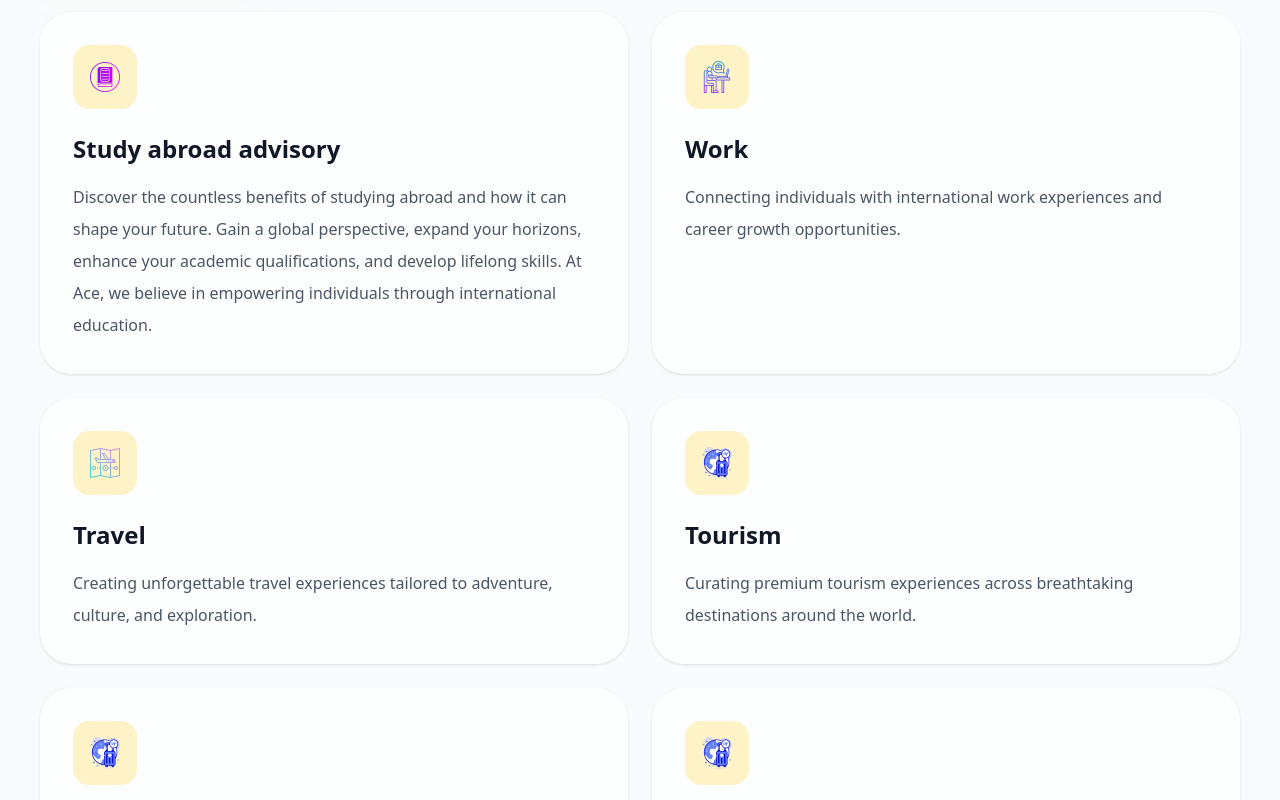
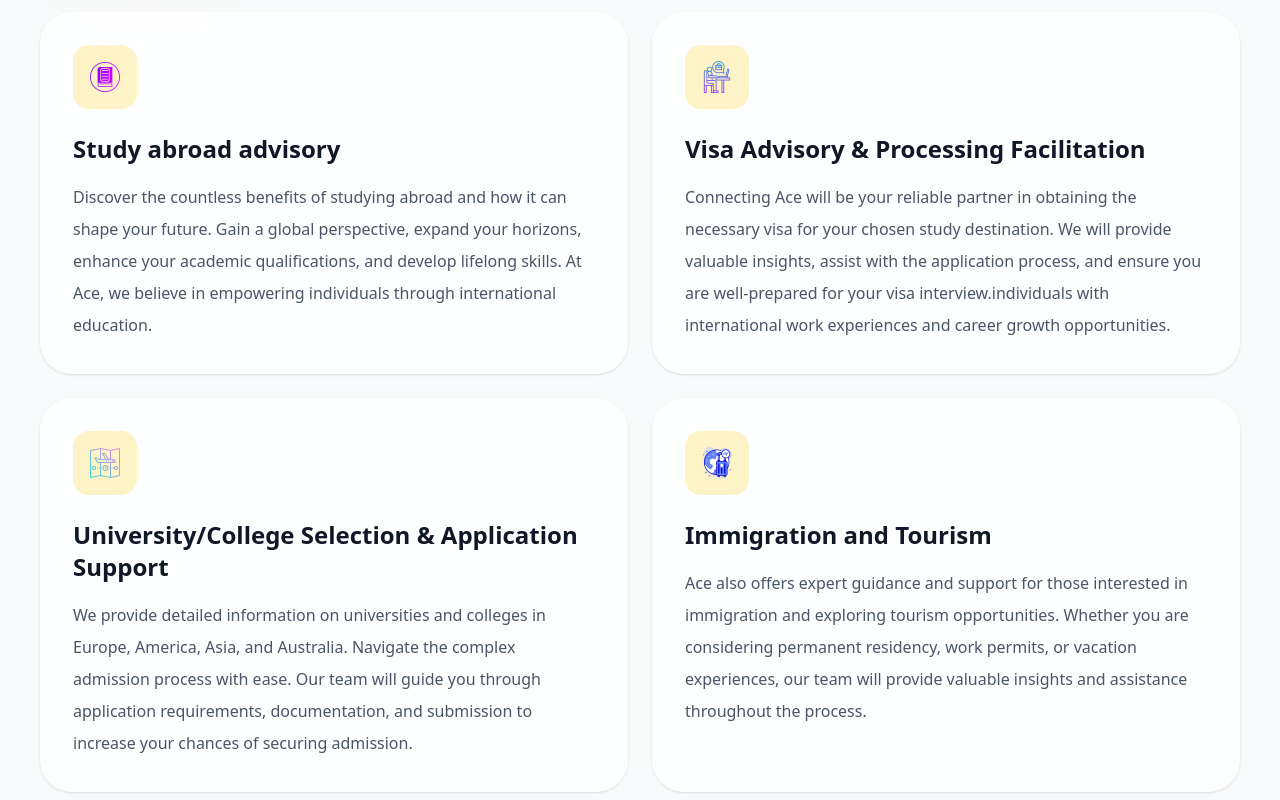
Before and after one commit to Jessica-Agorye/Ace-Edu, a React (Vite) app: page / in a window 1280 px wide. Shown: the part 1220-2020 px from the top of the page. Built offline with nearby package versions, Linux system fonts and the light colour scheme.

Commit message:
changed the location of services data and then created a sub page for services details

```diff
--- a/src/App.tsx
+++ b/src/App.tsx
@@ -2,6 +2,7 @@ import { Routes, Route } from "react-router-dom";
 import MainLayout from "./layouts/MainLayout";
 import Home from "./pages/Home";
 import ServicesPage from "./pages/ServicesPage";
+import ServiceDetails from "./pages/ServiceDetails";
 import GetStarted from "./components/GetStarted";
 import BookCall from "./components/BookCall";
 import Pricing from "./sections/Pricing";
@@ -15,6 +16,7 @@ const App = () => {
       <Route element={<MainLayout />}>
         <Route path="/" element={<Home />} />
         <Route path="/services" element={<ServicesPage />} />
+        <Route path="/services/:serviceId" element={<ServiceDetails />} />
         <Route path="/pricing" element={<Pricing />} />
         <Route path="/faq" element={<FAQ />} />
         <Route path="/get-started" element={<GetStarted />} />
--- /dev/null
+++ b/src/data/servicesData.ts
@@ -0,0 +1,38 @@
+export type Service = {
+  service: string;
+  title: string;
+  image: string;
+  description: string;
+  more: string;
+  points: string[];
+};
+
+export const servicesData = [
+  {
+    service: "security",
+    title: "Security",
+    image: "/images/travel1.jpg",
+    description: "....",
+    more: "....",
+    points: ["24/7 support", "Verified partners"],
+
+    subServices: [
+      {
+        id: "travel-security",
+        title: "Travel Security",
+        description: "Full protection during travel.",
+        requirements: [
+          "Valid passport",
+          "Travel insurance",
+          "Emergency contact details",
+        ],
+      },
+      {
+        id: "document-security",
+        title: "Document Security",
+        description: "Secure handling of sensitive documents.",
+        requirements: ["Identity verification", "Signed authorization form"],
+      },
+    ],
+  },
+];
--- /dev/null
+++ b/src/pages/ServiceDetails.tsx
@@ -0,0 +1,69 @@
+import { useParams, Link } from "react-router-dom";
+import { servicesData } from "../data/servicesData";
+import { motion } from "framer-motion";
+
+const ServiceDetails = () => {
+  const { serviceId } = useParams();
+
+  const service = servicesData.find((s) => s.service === serviceId);
+
+  if (!service) {
+    return (
+      <div className="p-10 text-center">
+        <h2 className="text-2xl font-bold">Service not found</h2>
+        <Link to="/services" className="text-amber-500">
+          Go back
+        </Link>
+      </div>
+    );
+  }
+
+  return (
+    <section className="py-24 px-5 md:px-10 bg-[#f8fafc]">
+      <div className="max-w-6xl mx-auto grid lg:grid-cols-2 gap-14 items-start">
+        <motion.div
+          initial={{ opacity: 0, y: 40 }}
+          animate={{ opacity: 1, y: 0 }}
+        >
+          <h1 className="text-4xl font-bold">{service.title}</h1>
+
+          <p className="mt-6 text-gray-600">{service.description}</p>
+
+          <p className="mt-4 text-gray-600">{service.more}</p>
+
+          <div className="mt-8">
+            <h3 className="font-semibold mb-4">What we offer</h3>
+
+            <ul className="space-y-3">
+              {service.points.map((point, i) => (
+                <li key={i} className="flex gap-2 text-gray-700">
+                  <span className="text-amber-500">•</span>
+                  {point}
+                </li>
+              ))}
+            </ul>
+          </div>
+
+          <Link
+            to="/services"
+            className="inline-block mt-10 px-6 py-3 bg-amber-500 text-white rounded-full"
+          >
+            Back to Services
+          </Link>
+        </motion.div>
+
+        <div className="relative">
+          <div className="absolute w-[70%] h-[70%] bg-amber-200/30 blur-3xl rounded-full" />
+
+          <img
+            src={service.image}
+            alt={service.title}
+            className="relative z-10 w-full h-[400px] md:h-[600px] object-cover rounded-xl"
+          />
+        </div>
+      </div>
+    </section>
+  );
+};
+
+export default ServiceDetails;
--- a/src/sections/AboutUs.tsx
+++ b/src/sections/AboutUs.tsx
@@ -10,35 +10,23 @@ const aboutUsText = [
 
   {
     img: "/images/job.png",
-    title: "Work",
+    title: "Visa Advisory & Processing Facilitation",
     description:
-      "Connecting individuals with international work experiences and career growth opportunities.",
+      "Connecting  Ace will be your reliable partner in obtaining the necessary visa for your chosen study destination. We will provide valuable insights, assist with the application process, and ensure you are well-prepared for your visa interview.individuals with international work experiences and career growth opportunities.",
   },
 
   {
     img: "/images/travel.png",
-    title: "Travel",
+    title: "University/College Selection & Application Support",
     description:
-      "Creating unforgettable travel experiences tailored to adventure, culture, and exploration.",
+      "We provide detailed information on universities and colleges in Europe, America, Asia, and Australia. Navigate the complex admission process with ease. Our team will guide you through application requirements, documentation, and submission to increase your chances of securing admission.",
   },
 
   {
     img: "/images/tour.png",
-    title: "Tourism",
+    title: "Immigration and Tourism",
     description:
-      "Curating premium tourism experiences across breathtaking destinations around the world.",
-  },
-  {
-    img: "/images/tour.png",
-    title: "Tourism",
-    description:
-      "Curating premium tourism experiences across breathtaking destinations around the world.",
-  },
-  {
-    img: "/images/tour.png",
-    title: "Tourism",
-    description:
-      "Curating premium tourism experiences across breathtaking destinations around the world.",
+      "Ace also offers expert guidance and support for those interested in immigration and exploring tourism opportunities. Whether you are considering permanent residency, work permits, or vacation experiences, our team will provide valuable insights and assistance throughout the process.",
   },
 ];
 
--- a/src/sections/Services.tsx
+++ b/src/sections/Services.tsx
@@ -1,37 +1,11 @@
 import { useState } from "react";
 import { motion, AnimatePresence } from "framer-motion";
 import { Link } from "react-router-dom";
+import { servicesData } from "../data/servicesData";
 
 const Services = ({ preview = false }) => {
   const [activeService, setActiveService] = useState("security");
   const [showMore, setShowMore] = useState(false);
-
-  const servicesData = [
-    {
-      service: "security",
-      image: "/images/travel1.jpg",
-      title: "Security",
-      description:
-        "We prioritize your safety throughout every journey, ensuring secure and seamless global experiences wherever you go.",
-      more: "Our safety network includes verified partners, real-time travel monitoring, and emergency support in multiple countries.",
-    },
-    {
-      service: "integrity",
-      image: "/images/travel2.jpg",
-      title: "Integrity",
-      description:
-        "We operate with transparency, trust, and professionalism to provide reliable international opportunities and services.",
-      more: "Every process is handled with honesty, clear communication, and ethical global standards across all services.",
-    },
-    {
-      service: "results",
-      image: "/images/travel3.jpg",
-      title: "Results",
-      description:
-        "From study opportunities to unforgettable travel experiences, we focus on delivering impactful and life-changing outcomes.",
-      more: "We ensure successful applications, visa approvals, and real-world outcomes that help you achieve your goals.",
-    },
-  ];
 
   const activeServiceData = servicesData.find(
     (service) => service.service === activeService,
@@ -105,7 +79,6 @@ const Services = ({ preview = false }) => {
                   transition={{ duration: 0.5 }}
                   className="grid lg:grid-cols-2 gap-14 items-start mt-16"
                 >
-
                   <div>
                     <h3 className="text-3xl md:text-4xl  font-bold text-gray-900 leading-tight">
                       Delivering Reliable Global Experiences
```
